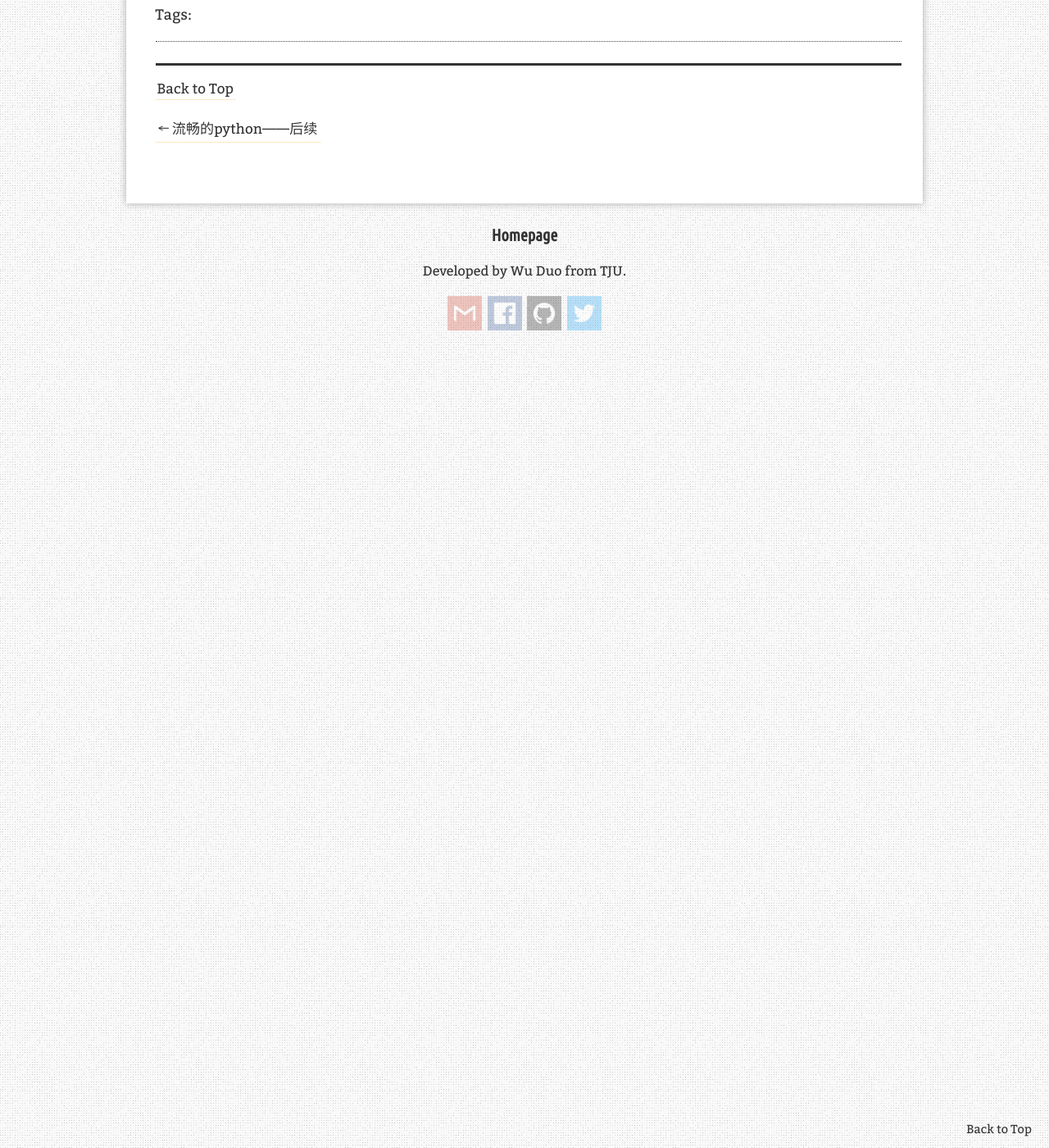
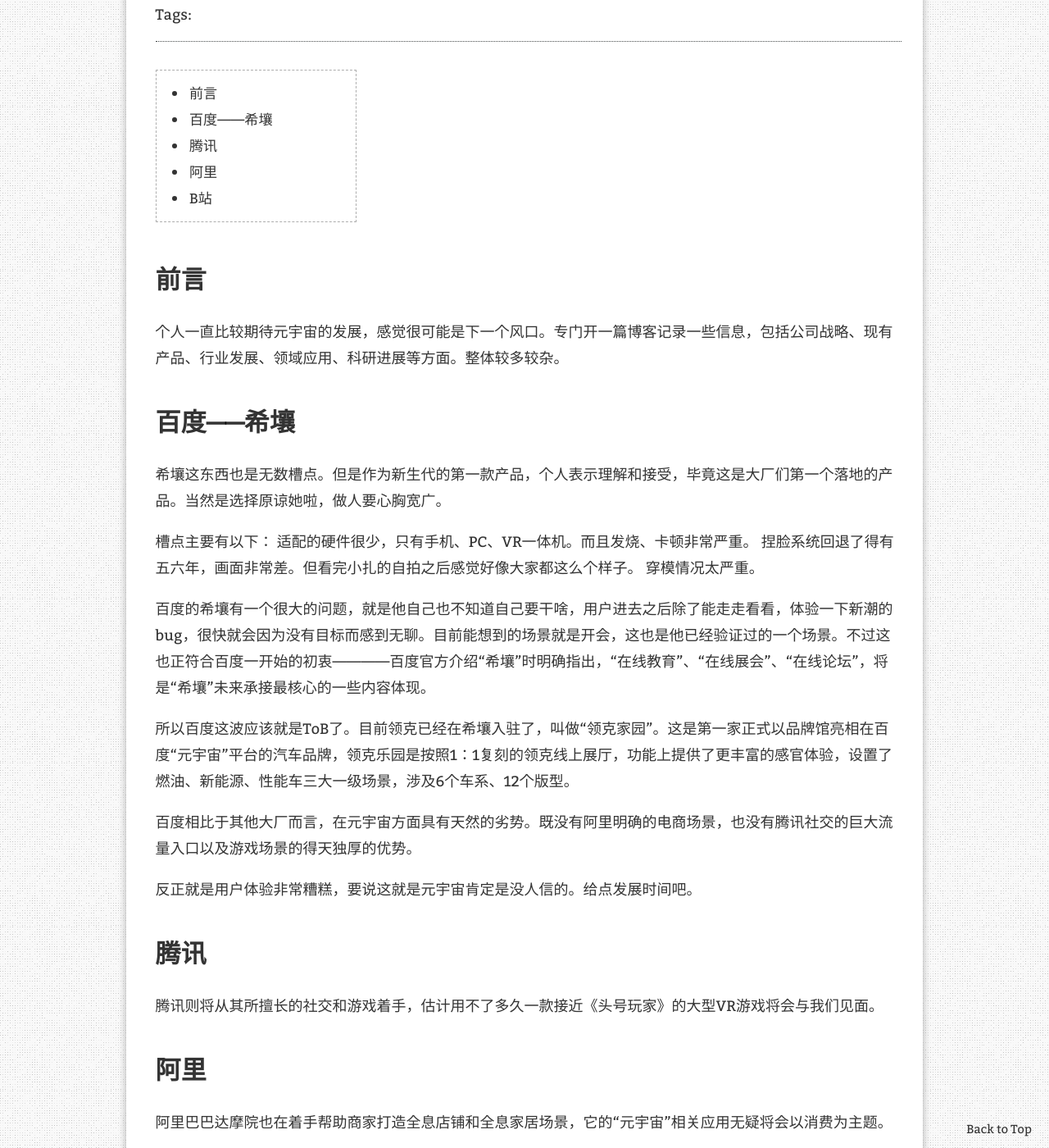
Before and after one commit to programmingduo/blog, a Jekyll site: the page built from _posts/2022-06-08-paters.md, in a window 1280 px wide and 1400 px high, scrolled down 270 px. Shown: the whole window at 82% size. Built offline with Jekyll 4.4.1, drawn with Linux system fonts in a browser that asks for light colours; nearby versions of some CDN libraries; comment, search, counter and statistics services are not loaded; some of the changed text lies outside the part shown.

Commit message:
little things

```diff
--- a/_posts/2022-06-08-paters.md
+++ b/_posts/2022-06-08-paters.md
@@ -1,12 +1,47 @@
 ---
 layout: post
-title: "事理图谱"
+title: "元宇宙"
 description: ""
 categories: [NLP]
 tags: []
 redirect_from:
-  - /2021/08/18/
+  - /2022/10/08/
 ---
 
 * Karmdown table of content
 {:toc .toc}
+
+# 前言
+
+个人一直比较期待元宇宙的发展，感觉很可能是下一个风口。专门开一篇博客记录一些信息，包括公司战略、现有产品、行业发展、领域应用、科研进展等方面。整体较多较杂。
+
+# 百度——希壤
+
+希壤这东西也是无数槽点。但是作为新生代的第一款产品，个人表示理解和接受，毕竟这是大厂们第一个落地的产品。当然是选择原谅她啦，做人要心胸宽广。
+
+槽点主要有以下：
+	适配的硬件很少，只有手机、PC、VR一体机。而且发烧、卡顿非常严重。
+	捏脸系统回退了得有五六年，画面非常差。但看完小扎的自拍之后感觉好像大家都这么个样子。
+	穿模情况太严重。
+
+百度的希壤有一个很大的问题，就是他自己也不知道自己要干啥，用户进去之后除了能走走看看，体验一下新潮的bug，很快就会因为没有目标而感到无聊。目前能想到的场景就是开会，这也是他已经验证过的一个场景。不过这也正符合百度一开始的初衷————百度官方介绍“希壤”时明确指出，“在线教育”、“在线展会”、“在线论坛”，将是“希壤”未来承接最核心的一些内容体现。
+
+所以百度这波应该就是ToB了。目前领克已经在希壤入驻了，叫做“领克家园”。这是第一家正式以品牌馆亮相在百度“元宇宙”平台的汽车品牌，领克乐园是按照1：1复刻的领克线上展厅，功能上提供了更丰富的感官体验，设置了燃油、新能源、性能车三大一级场景，涉及6个车系、12个版型。
+
+百度相比于其他大厂而言，在元宇宙方面具有天然的劣势。既没有阿里明确的电商场景，也没有腾讯社交的巨大流量入口以及游戏场景的得天独厚的优势。
+
+
+反正就是用户体验非常糟糕，要说这就是元宇宙肯定是没人信的。给点发展时间吧。
+
+
+# 腾讯
+
+腾讯则将从其所擅长的社交和游戏着手，估计用不了多久一款接近《头号玩家》的大型VR游戏将会与我们见面。
+
+# 阿里
+
+阿里巴巴达摩院也在着手帮助商家打造全息店铺和全息家居场景，它的“元宇宙”相关应用无疑将会以消费为主题。
+
+# B站
+
+B站CEO陈睿表示“元宇宙是个概念不是产品，其中包含的要素比如游戏内的生态系统、虚拟显示、社交关系等，B站已经实现了这些要素的一部分。”
```
Also changed, not shown: _posts/2018-03-24-win-cmd.md (+2 -0 lines), _posts/2018-03-25-linux-cmd.md (+26 -0 lines).
